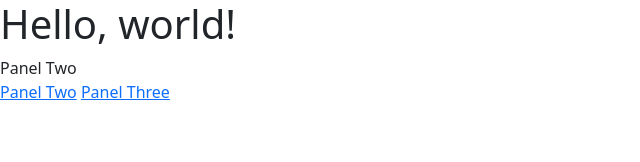
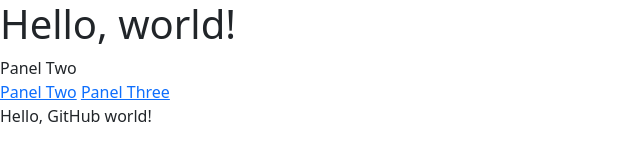
Before and after one commit to MazurekTyler/project-two-github-test, a plain HTML site: page panel-one/index.html in a window 1280 px wide. Shown: the whole page, without its empty margins (0-640 px from the left). Drawn offline with Linux system fonts and the light colour scheme.

Commit message:
Added GitHub to Panel One

```diff
--- a/panel-one/index.html
+++ b/panel-one/index.html
@@ -3,7 +3,7 @@
   <head>
     <meta charset="utf-8">
     <meta name="viewport" content="width=device-width, initial-scale=1">
-    <title>Bootstrap demo</title>
+    <title>Bootstrap demo, now with GitHub</title>
     <link href="css/bootstrap.min.css" rel="stylesheet">
     <link rel="stylesheet" href="css/custom.css">
   </head>
@@ -15,6 +15,8 @@
         <a href="../panel-three/index.html">Panel Three</a>
     </nav>
 
+    <p>Hello, GitHub world!</p>
+
     <script src="js/bootstrap.bundle.min.js"></script>
   </body>
 </html>
```
